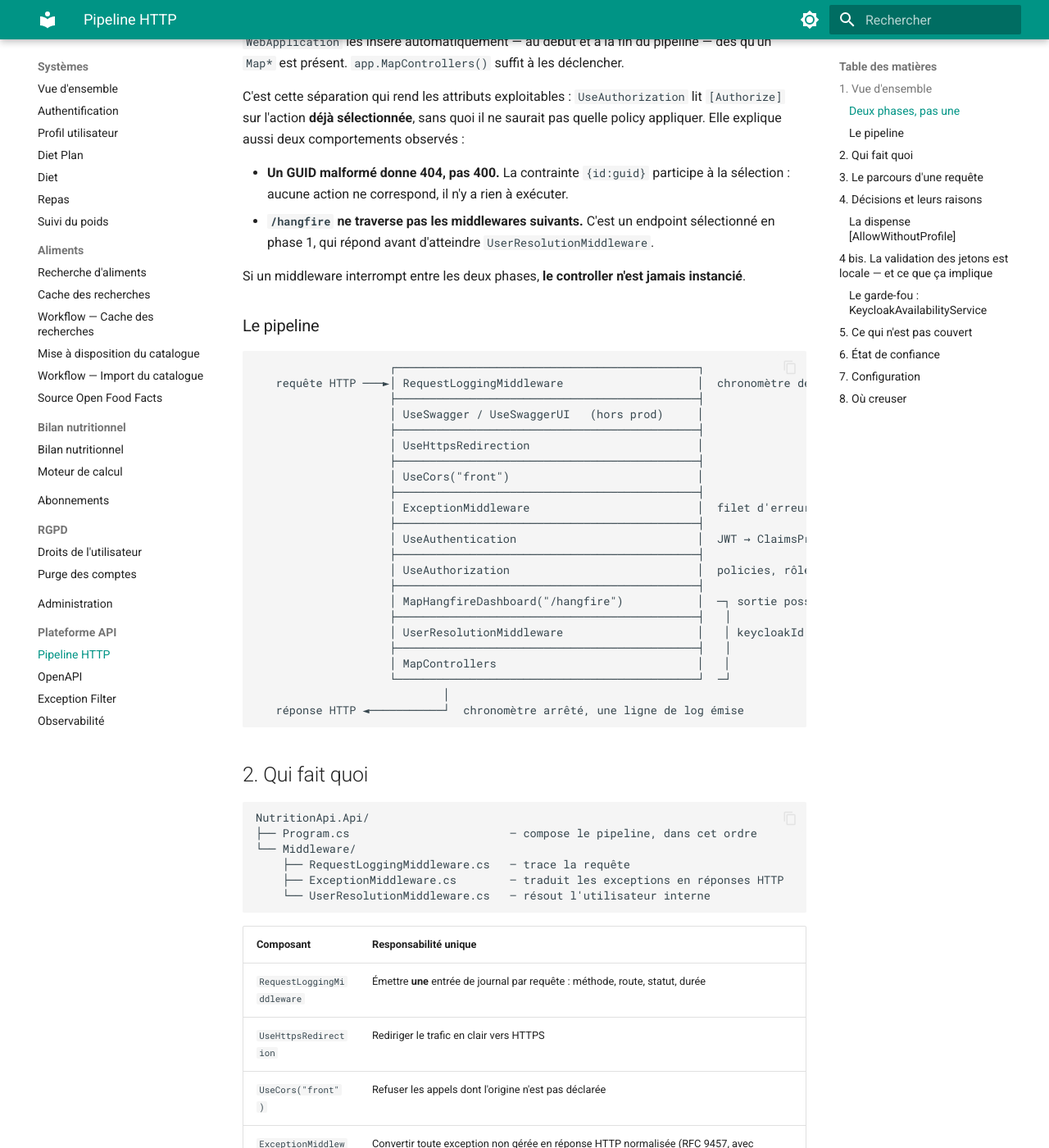
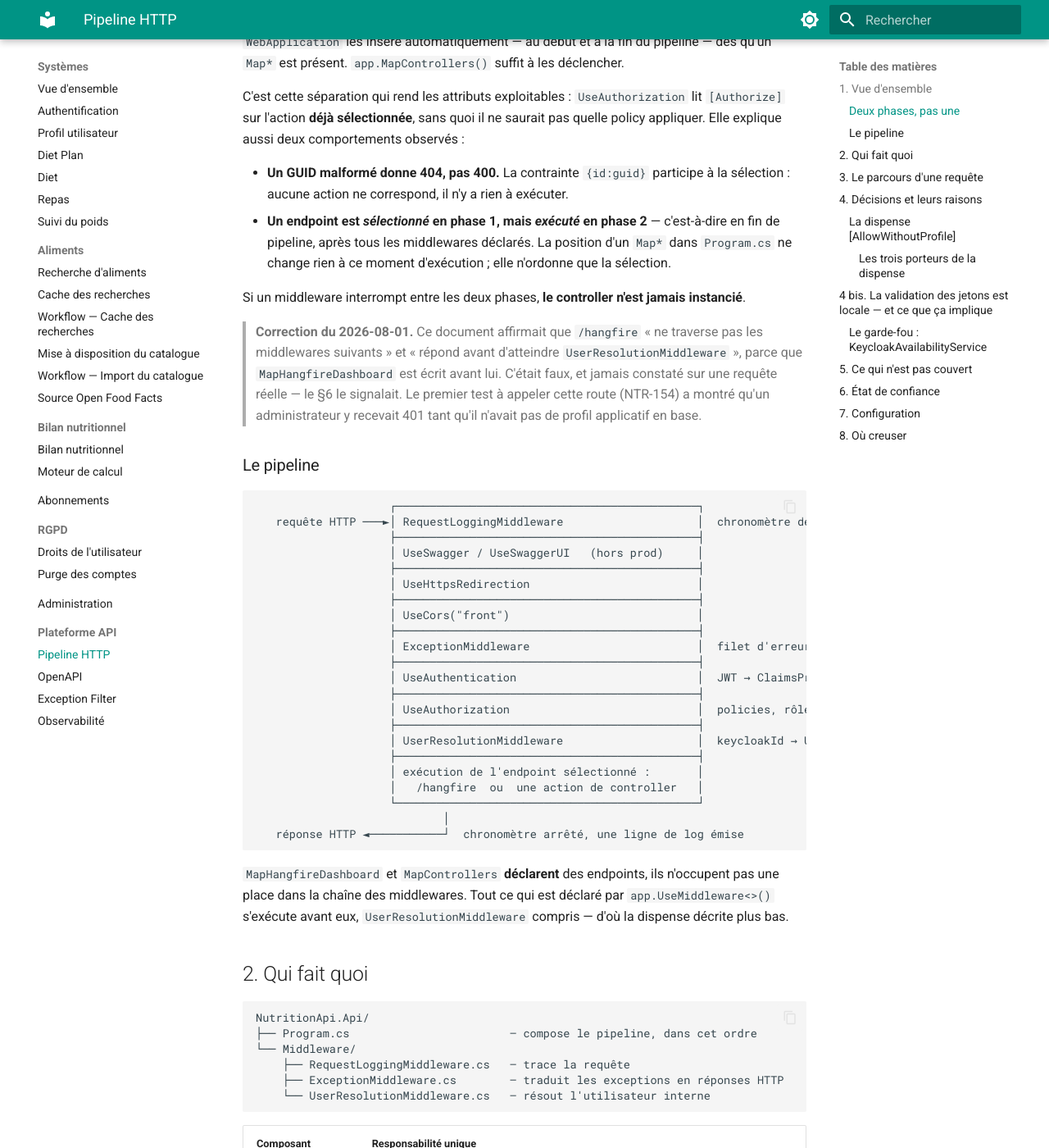
Before and after one commit to MGNetworking/docs-nutrition, an MkDocs documentation site: the page built from pages/backend/systemes/plateforme/pipeline-http.md, in a window 1280 px wide and 1400 px high, scrolled down 829 px. Shown: the whole window at 82% size. Built offline with MkDocs 1.6.1 and Material for MkDocs 9.7.7, drawn with Linux system fonts in a browser that asks for light colours; some of the changed text lies outside the part shown.

Commit message:
docs(plateforme): corriger l ordre du pipeline et documenter la dispense admin #NTR-154
pipeline-http.md affirmait a trois endroits que /hangfire ne traversait pas les
middlewares suivants et repondait avant UserResolutionMiddleware. C etait faux,
et jamais constate sur une requete reelle -- le paragraphe 6 le signalait deja.
Le premier test a appeler cette route l a montre.

Corrige : le schema du pipeline ne place plus les Map* dans la chaine des
middlewares, le parcours d une requete fait passer la resolution de profil avant
l execution de l endpoint, et la ligne du tableau des decisions qui justifiait
le placement est remplacee par la dispense reelle.

Ajoute un tableau des trois porteurs de AllowWithoutProfile -- action, classe,
metadonnees d endpoint -- puisque le mecanisme lit les metadonnees et ne se
limite donc pas aux actions de controller.

hangfire.md -- section sur la dispense, et le choix du statut par Hangfire :
403 quand l identite est connue mais non autorisee, 401 quand elle est inconnue.
Sur cette route un 401 signale que la requete n a pas atteint le filtre.

tests-niveau-3.md -- cas portes de 25 a 27, et un cinquieme defaut au
recensement. C est le seul des cinq a porter sur l ordre du pipeline, que seul
un test de ce niveau pouvait atteindre.

````diff
--- a/pages/backend/systemes/plateforme/pipeline-http.md
+++ b/pages/backend/systemes/plateforme/pipeline-http.md
@@ -41,10 +41,17 @@ aussi deux comportements observés :
 
 - **Un GUID malformé donne 404, pas 400.** La contrainte `{id:guid}` participe à la sélection :
   aucune action ne correspond, il n'y a rien à exécuter.
-- **`/hangfire` ne traverse pas les middlewares suivants.** C'est un endpoint sélectionné en phase 1,
-  qui répond avant d'atteindre `UserResolutionMiddleware`.
+- **Un endpoint est *sélectionné* en phase 1, mais *exécuté* en phase 2** — c'est-à-dire en fin de
+  pipeline, après tous les middlewares déclarés. La position d'un `Map*` dans `Program.cs` ne change
+  rien à ce moment d'exécution ; elle n'ordonne que la sélection.
 
 Si un middleware interrompt entre les deux phases, **le controller n'est jamais instancié**.
+
+> **Correction du 2026-08-01.** Ce document affirmait que `/hangfire` « ne traverse pas les
+> middlewares suivants » et « répond avant d'atteindre `UserResolutionMiddleware` », parce que
+> `MapHangfireDashboard` est écrit avant lui. C'était faux, et jamais constaté sur une requête réelle
+> — le §6 le signalait. Le premier test à appeler cette route (NTR-154) a montré qu'un administrateur
+> y recevait 401 tant qu'il n'avait pas de profil applicatif en base.
 
 ### Le pipeline
 
@@ -64,15 +71,18 @@ Si un middleware interrompt entre les deux phases, **le controller n'est jamais
                     ├─────────────────────────────────────────────┤
                     │ UseAuthorization                            │  policies, rôles
                     ├─────────────────────────────────────────────┤
-                    │ MapHangfireDashboard("/hangfire")           │  ─┐ sortie possible
-                    ├─────────────────────────────────────────────┤   │
-                    │ UserResolutionMiddleware                    │   │ keycloakId → User.Id
-                    ├─────────────────────────────────────────────┤   │
-                    │ MapControllers                              │   │
-                    └─────────────────────────────────────────────┘  ─┘
+                    │ UserResolutionMiddleware                    │  keycloakId → User.Id
+                    ├─────────────────────────────────────────────┤
+                    │ exécution de l'endpoint sélectionné :       │
+                    │   /hangfire  ou  une action de controller   │
+                    └─────────────────────────────────────────────┘
                             │
    réponse HTTP ◄───────────┘  chronomètre arrêté, une ligne de log émise
 ```
+
+`MapHangfireDashboard` et `MapControllers` **déclarent** des endpoints, ils n'occupent pas une place
+dans la chaîne des middlewares. Tout ce qui est déclaré par `app.UseMiddleware<>()` s'exécute avant
+eux, `UserResolutionMiddleware` compris — d'où la dispense décrite plus bas.
 
 ## 2. Qui fait quoi
 
@@ -93,8 +103,8 @@ NutritionApi.Api/
 | `ExceptionMiddleware` | Convertir toute exception non gérée en réponse HTTP normalisée (RFC 9457, avec `traceId`) — voir [Exception Filter](exception-filter.md) |
 | `UseAuthentication` | Valider le JWT Keycloak et peupler `HttpContext.User` |
 | `UseAuthorization` | Appliquer les policies (`AdminOnly`) et les rôles |
-| `MapHangfireDashboard` | Servir `/hangfire`, protégé par `HangfireAdminAuthorizationFilter` |
-| `UserResolutionMiddleware` | Traduire le `sub` du token en `User.Id` interne, déposé dans `HttpContext.Items` — **et refuser** la requête si aucun profil ne correspond, sauf sur les actions marquées `[AllowWithoutProfile]` |
+| `UserResolutionMiddleware` | Traduire le `sub` du token en `User.Id` interne, déposé dans `HttpContext.Items` — **et refuser** la requête si aucun profil ne correspond, sauf sur les endpoints marqués `[AllowWithoutProfile]` |
+| `MapHangfireDashboard` | Déclarer `/hangfire`, protégé par `HangfireAdminAuthorizationFilter` et dispensé de profil |
 | `MapControllers` | Router vers l'action et exécuter le traitement métier |
 
 ## 3. Le parcours d'une requête
@@ -109,11 +119,11 @@ NutritionApi.Api/
 5. **Authentification.** Le JWT est validé contre la clé publique Keycloak ; `KeycloakClaimsTransformation`
    convertit `realm_access.roles` en `ClaimTypes.Role` standards.
 6. **Autorisation.** Les policies s'appliquent. Un refus produit un 401 ou un 403.
-7. **`/hangfire` sort du pipeline** si la route correspond : le dashboard répond directement.
-8. **Résolution de l'utilisateur.** `UserResolutionMiddleware` échange le `sub` contre le `User.Id`
-   interne. Un compte absent en base donne un 401, même avec un token valide — **sauf** si l'action
-   porte `[AllowWithoutProfile]`.
-9. **L'action s'exécute**, la réponse remonte.
+7. **Résolution de l'utilisateur.** `UserResolutionMiddleware` échange le `sub` contre le `User.Id`
+   interne. Un compte absent en base donne un 401, même avec un token valide — **sauf** si l'endpoint
+   porte `[AllowWithoutProfile]`. Cette étape s'applique aussi à `/hangfire`, qui n'est pas une action
+   de controller mais reste un endpoint comme un autre.
+8. **L'endpoint s'exécute** — action de controller ou dashboard Hangfire — et la réponse remonte.
 10. **Le chronomètre s'arrête.** Le `finally` de `RequestLoggingMiddleware` lit le statut réellement
     écrit et émet la ligne de journal.
 
@@ -127,8 +137,8 @@ NutritionApi.Api/
 | CORS **fermé par défaut** — section vide = aucune origine | Un oubli de configuration doit bloquer, jamais ouvrir. Une politique permissive oubliée en production est une faille silencieuse. | `AllowAnyOrigin()` en développement : diverge de la production, et masque les erreurs de configuration jusqu'au déploiement. |
 | `UseCors` **avant** `ExceptionMiddleware` | Une requête refusée par CORS n'a pas à traverser le reste du pipeline. | Après l'authentification : coût inutile et en-têtes CORS absents des réponses d'erreur. |
 | Le dashboard Hangfire est monté **après** `UseAuthorization` | Son filtre lit `HttpContext.User`, qui n'est peuplé qu'après les middlewares d'authentification. | Avant : le filtre verrait un utilisateur vide et refuserait tout le monde. |
-| …et **avant** `UserResolutionMiddleware` | Le dashboard n'a pas besoin de la correspondance `keycloakId` → `User` interne. | Après : un administrateur sans profil applicatif en base serait refusé. |
-| La dispense de profil est un **attribut**, pas une liste de chemins | `[AllowWithoutProfile]` vit sur l'action qu'il concerne et la suit si sa route change. | Comparer `Request.Path` dans le middleware : plus court, mais renommer la route romprait la dispense **silencieusement** — et le blocage reviendrait à l'identique (NTR-142). |
+| L'administration est **dispensée de profil** — `/hangfire` et `AdminController` | Administrer l'application et en être client sont deux choses distinctes : la table `users` porte un profil nutritionnel dont un administrateur n'a que faire. Son rôle Keycloak suffit à l'autoriser. | Compter sur la position de `MapHangfireDashboard` dans `Program.cs` : c'était la conception d'origine, et elle ne produisait aucun effet (NTR-154). |
+| La dispense de profil est un **attribut**, pas une liste de chemins | `[AllowWithoutProfile]` vit sur l'endpoint qu'il concerne et le suit si sa route change. | Comparer `Request.Path` dans le middleware : plus court, mais renommer la route romprait la dispense **silencieusement** — et le blocage reviendrait à l'identique (NTR-142). |
 
 ### La dispense `[AllowWithoutProfile]`
 
@@ -154,8 +164,27 @@ sont indissociables — l'attribut seul est inerte, la lecture seule ne trouve r
 `[Authorize]` fonctionne exactement ainsi : la seule différence est que son lecteur est fourni par
 Microsoft.
 
-> La dispense ne vaut **que** pour l'action marquée. Partout ailleurs, un jeton valide sans profil
+> La dispense ne vaut **que** pour l'endpoint marqué. Partout ailleurs, un jeton valide sans profil
 > reste refusé — c'est vérifié par un test dédié.
+
+#### Les trois porteurs de la dispense
+
+Le mécanisme lisant les **métadonnées de l'endpoint**, il ne se limite pas aux actions :
+
+| Porteur | Où | Pourquoi |
+|---|---|---|
+| `POST /users/me` | attribut sur l'action | il faudrait déjà un profil pour en créer un (NTR-142) |
+| `AdminController` | attribut sur la **classe** — `AttributeTargets.Class` est autorisé | administrer n'est pas être client ; le rôle Keycloak suffit |
+| `/hangfire` | `.WithMetadata(new AllowWithoutProfileAttribute())` sur le `Map*` | ce n'est pas une action de controller : aucun attribut ne peut s'y poser |
+
+Les deux derniers datent de NTR-154. Avant, toute la surface d'administration exigeait un profil
+nutritionnel : un administrateur qui n'était pas client de l'application recevait 401 sur `/hangfire`
+comme sur `/api/v1/admin/*`, avec un statut qui suggérait un problème de jeton alors que le sien était
+valide.
+
+> Sur `/hangfire`, le refus légitime se lit désormais **403** et non 401 : Hangfire répond 401 quand
+> l'identité est inconnue, 403 quand elle est connue mais non autorisée. Un 401 sur cette route
+> signalerait que la requête n'a pas atteint le filtre.
 
 ## 4 bis. La validation des jetons est locale — et ce que ça implique
 
@@ -215,11 +244,11 @@ realm qui répond sans clé de signature est aussi inutilisable qu'un serveur ab
 | ✅ | Traduction des exceptions en statuts — 16 tests dans `ExceptionMiddlewareTest`, dont les invariants de domaine (422), les dépendances injoignables (503) et l'annulation client, ajoutés par NTR-135 |
 | ✅ | Aucune fuite de message interne ni de nom de dépendance dans les réponses d'erreur |
 | ✅ | Résolution de l'utilisateur — `UserResolutionMiddlewareTest` |
-| ⚠️ | L'**ordre** du pipeline : établi par lecture de `Program.cs` et raisonnement, jamais constaté sur une requête réelle |
+| ⚠️ | L'**ordre** du pipeline : établi par lecture de `Program.cs` et raisonnement. La première requête réelle à l'éprouver (NTR-154) a **contredit** ce raisonnement sur `/hangfire` — le reste de l'ordre demeure non constaté |
 | ❌ | Le comportement CORS de bout en bout — demande un navigateur et une origine tierce |
 | ✅ | Une coupure de Keycloak reste sans effet sur les jetons en cours — IT-EXT-16 |
 | ✅ | L'application refuse de démarrer sans les clés du realm — IT-EXT-17 |
-| ❌ | Le refus du dashboard Hangfire à un non-admin — **attendu du niveau 3, non couvert**. NTR-28 est fermé sans l'avoir traité : aucun test n'appelle `/hangfire`. Sans ticket porteur |
+| ✅ | Le refus du dashboard Hangfire à un non-admin (403) et son accès à un administrateur **sans profil** (200) — deux cas de niveau 3, NTR-154 |
 
 ## 7. Configuration
 
````
Also changed, not shown: pages/backend/briques/hangfire.md (+27 -3 lines), pages/backend/qualite/tests-niveau-3.md (+21 -4 lines).
